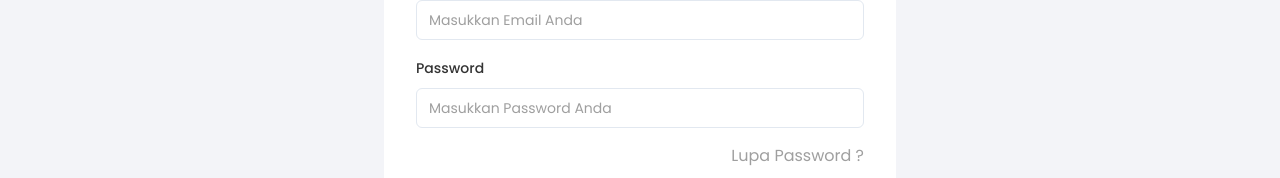
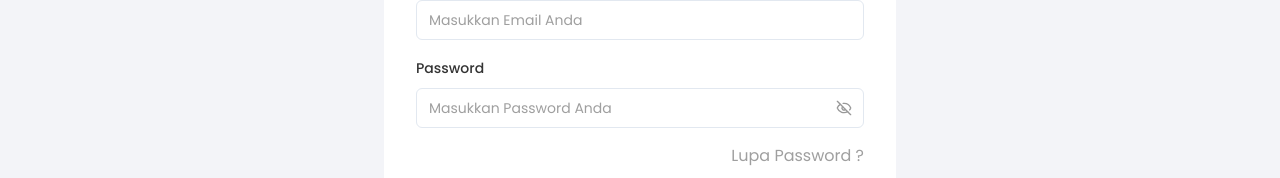
Before and after one commit to mhasaero/Barkas_Layo_WebDev_Techpo_2024, a Next.js app: page /login in a window 1280 px wide. Shown: the part 308-486 px from the top of the page. Built offline with nearby package versions, Linux system fonts and the light colour scheme; no server answers.

Commit message:
feat: add password input to login and register

```diff
--- a/app/(auth)/(routes)/login/page.tsx
+++ b/app/(auth)/(routes)/login/page.tsx
@@ -17,6 +17,7 @@
   FormMessage,
 } from "@/components/ui/form";
 import { Input } from "@/components/ui/input";
+import { PasswordInput } from "@/components/Auth/passwordInput";
 
 const formSchema = z.object({
   email: z.string().email(),
@@ -75,11 +76,7 @@
               <FormItem className="">
                 <FormLabel className="">Password</FormLabel>
                 <FormControl>
-                  <Input
-                    placeholder="Masukkan Password Anda"
-                    {...field}
-                    className=""
-                  />
+                  <PasswordInput {...field} />
                 </FormControl>
                 <FormMessage />
               </FormItem>
--- a/app/(auth)/(routes)/register/page.tsx
+++ b/app/(auth)/(routes)/register/page.tsx
@@ -19,6 +19,7 @@
 } from "@/components/ui/form";
 import { Input } from "@/components/ui/input";
 import { registerUser } from "@/lib/network/users/userQueries";
+import { PasswordInput } from "@/components/Auth/passwordInput";
 
 const formSchema = z.object({
   phoneNumber: z.string().min(1).max(50),
@@ -114,11 +115,7 @@
               <FormItem className="">
                 <FormLabel className="">Password</FormLabel>
                 <FormControl>
-                  <Input
-                    placeholder="Masukkan Password Anda"
-                    {...field}
-                    className=""
-                  />
+                  <PasswordInput {...field} />
                 </FormControl>
                 <FormMessage />
               </FormItem>
--- /dev/null
+++ b/components/Auth/passwordInput.tsx
@@ -0,0 +1,58 @@
+"use client";
+
+import * as React from "react";
+import { EyeIcon, EyeOffIcon } from "lucide-react";
+
+import { Button } from "@/components/ui/button";
+import { Input, type InputProps } from "@/components/ui/input";
+import { cn } from "@/lib/utils";
+
+const PasswordInput = React.forwardRef<HTMLInputElement, InputProps>(
+  ({ className, ...props }, ref) => {
+    const [showPassword, setShowPassword] = React.useState(false);
+    const disabled =
+      props.value === "" || props.value === undefined || props.disabled;
+
+    return (
+      <div className="relative">
+        <Input
+          type={showPassword ? "text" : "password"}
+          className={cn("hide-password-toggle pr-10", className)}
+          ref={ref}
+          placeholder="Masukkan Password Anda"
+          {...props}
+        />
+        <Button
+          type="button"
+          variant="ghost"
+          size="sm"
+          className="absolute right-0 top-0 h-full px-3 py-2 hover:bg-transparent"
+          onClick={() => setShowPassword((prev) => !prev)}
+          disabled={disabled}
+        >
+          {showPassword && !disabled ? (
+            <EyeIcon className="h-4 w-4" aria-hidden="true" />
+          ) : (
+            <EyeOffIcon className="h-4 w-4" aria-hidden="true" />
+          )}
+          <span className="sr-only">
+            {showPassword ? "Hide password" : "Show password"}
+          </span>
+        </Button>
+
+        {/* hides browsers password toggles */}
+        <style>{`
+					.hide-password-toggle::-ms-reveal,
+					.hide-password-toggle::-ms-clear {
+						visibility: hidden;
+						pointer-events: none;
+						display: none;
+					}
+				`}</style>
+      </div>
+    );
+  },
+);
+PasswordInput.displayName = "PasswordInput";
+
+export { PasswordInput };
```
